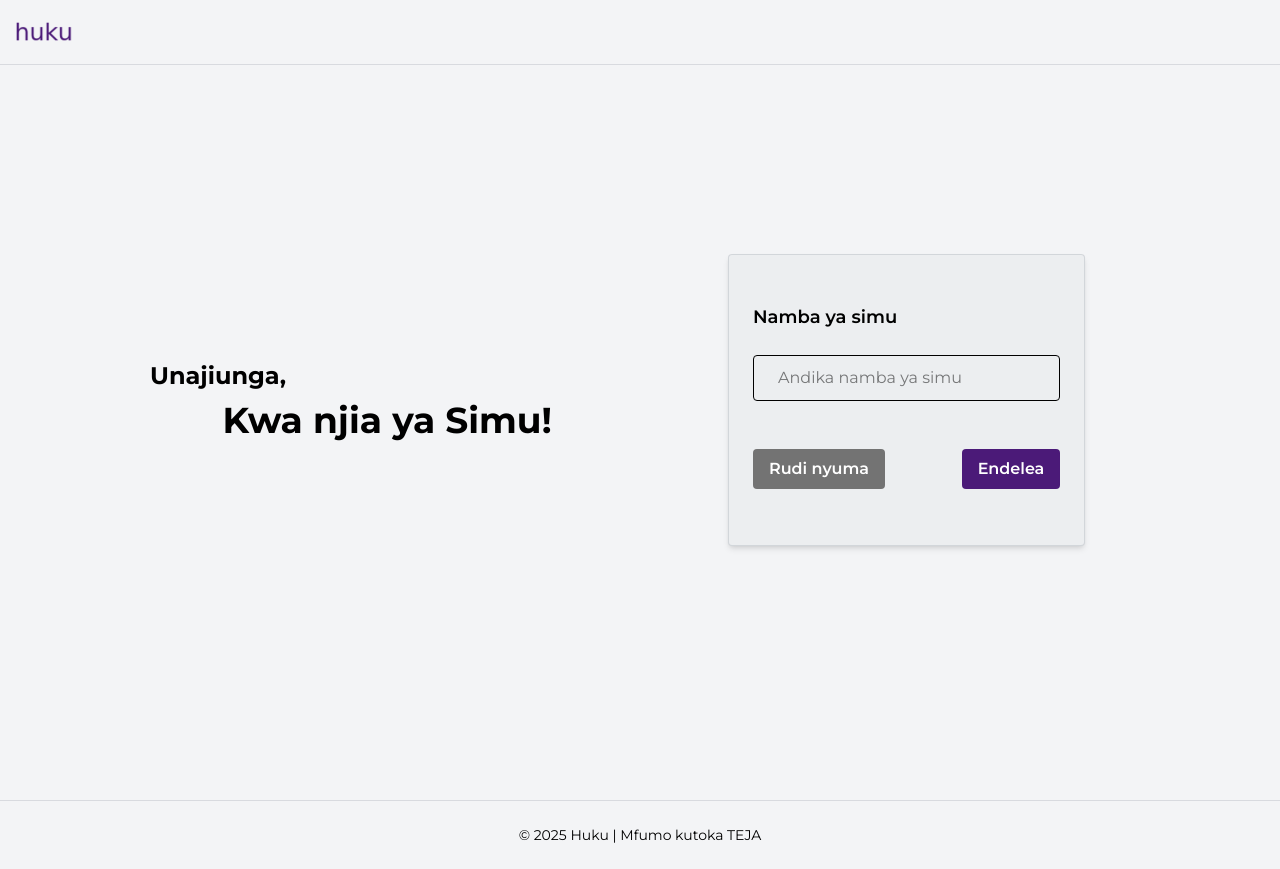
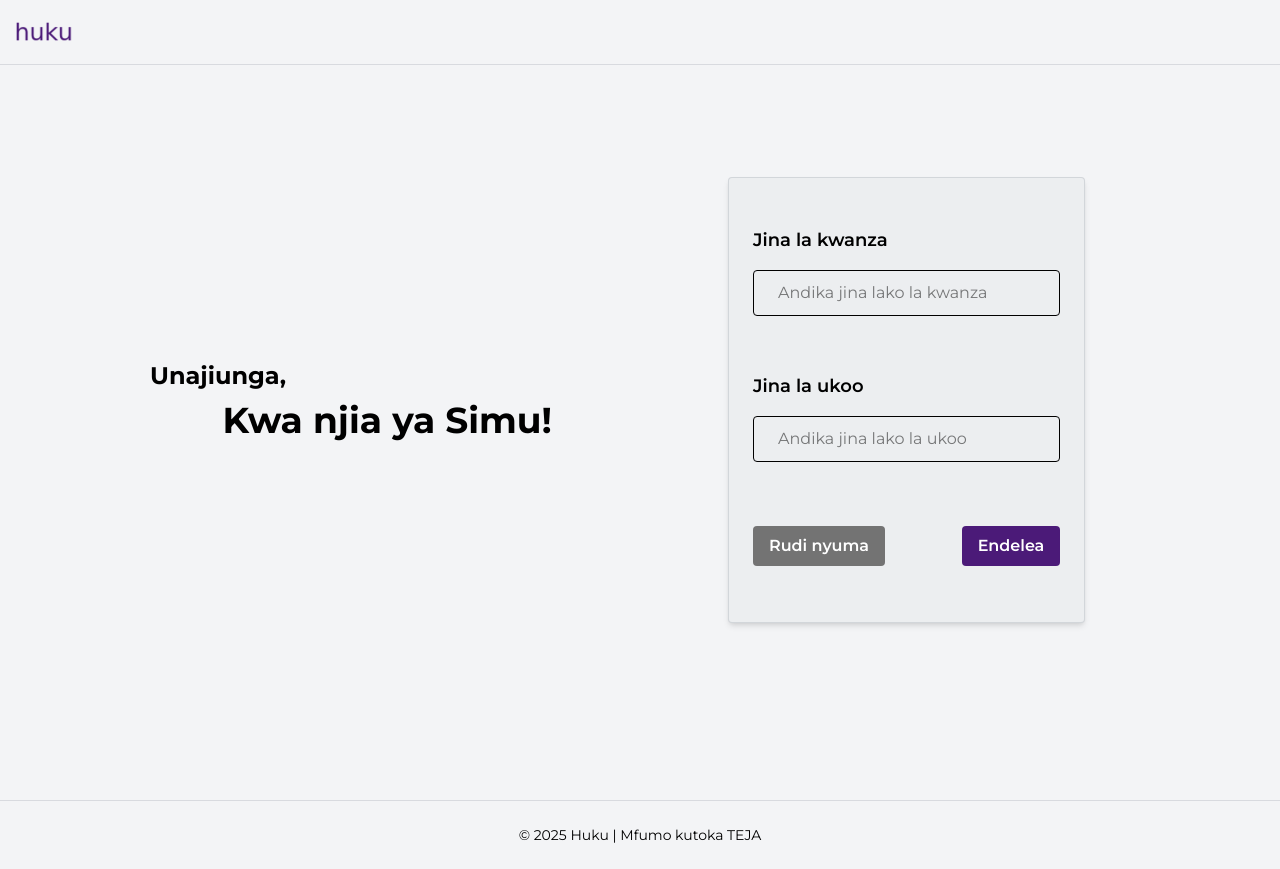
Before and after one commit to kelvinpella/huku, a Next.js app: page /signup/phone in a window 1280 px wide. Built offline with nearby package versions, Linux system fonts and the light colour scheme.

Commit message:
Bug fixing  and reseting field errors

```diff
--- a/src/common/actions/signupAction.ts
+++ b/src/common/actions/signupAction.ts
@@ -97,18 +97,34 @@ export const signupFormInputValidation = async (
     currentInputFieldsValidationMethod
   );
 
+  // declare field errors structure
+  let fieldErrors = {} as Record<
+    FormActionPayload["currentStepInputFields"][number],
+    ZodIssue["message"]
+  >;
+
+  // re-assign formData
+  const inputs = formData;
+
   if (!validatedFieldData.success) {
     // get field errors
-    const fieldErrors = getInputFieldError(validatedFieldData);
+    fieldErrors = getInputFieldError(validatedFieldData);
 
     return {
       ...formState,
+      success: false,
       fieldErrors,
-      success: false,
-      inputs: formData,
+      inputs,
       message: "Tafadhali rekebisha makosa hapo juu",
     };
   }
 
-  return { ...formState, success: true, message: "Taarifa zote zimejazwa" };
+  // reset field errors
+  return {
+    ...formState,
+    success: true,
+    inputs,
+    fieldErrors,
+    message: "Taarifa zote zimejazwa",
+  };
 };
--- a/src/common/functions/getSignupSteps.ts
+++ b/src/common/functions/getSignupSteps.ts
@@ -1,13 +1,13 @@
 import { AuthFormField, SignupOption } from "../../typings";
 
-type SignupSteps = AuthFormField["id"][][];
+type SignupSteps = AuthFormField["name"][][];
 
 const getCredentialsProviderSteps = (
-  dynamicField: Extract<AuthFormField["id"], "phone" | "email">
+  dynamicField: Extract<AuthFormField["name"], "phone" | "email">
 ) => {
   const credentialsProviderSteps: SignupSteps = [
+    ["firstname", "lastname"],
     [dynamicField],
-    ["firstname", "lastname"],
     ["password", "confirmPassword"],
     ["location"],
   ];
--- a/src/common/schema/validationSchema.ts
+++ b/src/common/schema/validationSchema.ts
@@ -7,6 +7,7 @@ const commonValidator = (fieldName: string) =>
       required_error: `Tafadhali ${fieldName} inahitajika`,
       invalid_type_error: `Tafadhali andika ${fieldName} sahihi`,
     })
+    .trim()
     .min(1, `Tafadhali andika ${fieldName}`);
 
 const PasswordSchema = z
--- a/src/components/Forms/CustomInputElement.tsx
+++ b/src/components/Forms/CustomInputElement.tsx
@@ -2,21 +2,25 @@ import { AuthFormField } from "../../typings";
 import { Field, Input, Label } from "@headlessui/react";
 import clsx from "clsx";
 
-type Props = AuthFormField & { isVisibleField: boolean };
+type Props = AuthFormField & {
+  isVisibleField: boolean;
+  fieldError: string | undefined;
+};
 
 export default function CustomInputElement({
   label,
   isVisibleField,
+  fieldError,
   ...field
 }: Props) {
   return (
     <div
       className={clsx(
-        "w-full flex flex-col gap-2",
+        "w-full flex flex-col gap-1",
         !isVisibleField && "hidden"
       )}
     >
-      <Field className="w-full flex flex-col gap-4 py-2">
+      <Field className="w-full flex flex-col gap-2 py-2">
         <Label htmlFor={field.id} className="font-semibold text-lg py-2">
           {label}
         </Label>
@@ -25,7 +29,14 @@ export default function CustomInputElement({
           className="w-full py-2.5 px-6 outline-none border border-black rounded focus:ring focus:ring-black"
         />
       </Field>
-      {/* <div className="text-sm w-full text-red-500">This will be error message</div> */}
+      <div id="field-error-container"
+        className={clsx(
+          "text-sm w-full text-red-500 h-5",
+          !fieldError && "invisible"
+        )}
+      >
+        {fieldError}
+      </div>
     </div>
   );
 }
--- a/src/components/Forms/SignupForm/SignupForm.tsx
+++ b/src/components/Forms/SignupForm/SignupForm.tsx
@@ -27,21 +27,26 @@ export default function SignupForm({ signupOption, formFields }: Props) {
     return formFields.map((field) => {
       const signupSteps = getSignupSteps(signupOption);
       const visibleFields = signupSteps[currentStepIndex];
-      const isVisibleField = visibleFields.includes(field.id);
-
+      const isVisibleField = visibleFields.includes(field.name);
+      const defaultValue = formValidationState?.inputs?.get?.(field.name) as
+        | string
+        | undefined;
+      const fieldError = formValidationState?.fieldErrors?.[field.name];
       return (
         <CustomInputElement
           key={field.id}
+          {...field}
+          defaultValue={defaultValue}
           isVisibleField={isVisibleField}
-          {...field}
+          fieldError={fieldError}
         />
       );
     });
-  }, [formFields, signupOption, currentStepIndex]);
+  }, [formFields, signupOption, formValidationState, currentStepIndex]);
 
   return (
     <div className="customCard w-full md:w-2/3 md:mx-auto lg:mx-0 my-10 py-5 md:py-8 px-4 md:px-6 shadow-md">
-      <form className="flex flex-col gap-4">
+      <form className="flex flex-col gap-2">
         {formInputElements}
         <SignupFormButtons
           signupFormInputValidationAction={signupFormInputValidationAction}
--- a/src/typings.d.ts
+++ b/src/typings.d.ts
@@ -21,7 +21,7 @@ export type BasicUserForm = z.infer<typeof BasicFormSchema>;
  */
 export type AuthFormField = ComponentProps<"input"> & {
   label: string;
-  id:
+  name:
     | Exclude<keyof BasicUserForm, "passwords">
     | keyof BasicUserForm["passwords"];
 };
@@ -31,7 +31,7 @@ export type AuthFormField = ComponentProps<"input"> & {
  */
 export type FormActionPayload = {
   formData: FormData;
-  currentStepInputFields: AuthFormField["id"][];
+  currentStepInputFields: AuthFormField["name"][];
 };
 
 /**
```
